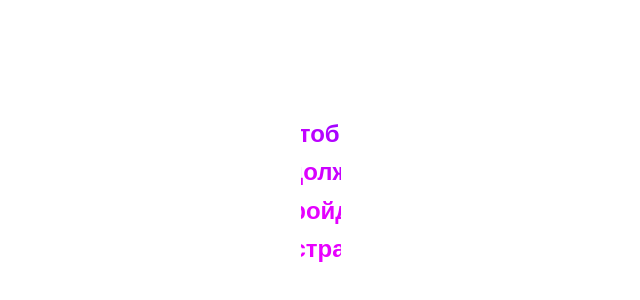
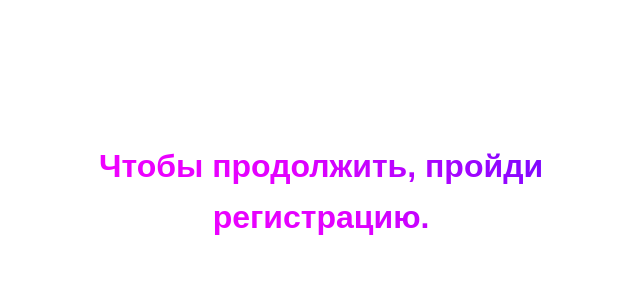
Before and after one commit to Dpqkqos/fsafsafaf, a Vue app: page / in a window 1280 px wide. Shown: the part 228-528 px from the top of the page, without its empty margins (319-959 px from the left). Built offline with nearby package versions, Linux system fonts and the light colour scheme.

Commit message:
Update RegistrationForm.vue

```diff
--- a/src/components/RegistrationForm.vue
+++ b/src/components/RegistrationForm.vue
@@ -6,12 +6,14 @@
         <h2>Привет!</h2>
       </div>
     </transition>
+
     <!-- Сообщение о регистрации -->
     <transition name="fade" @after-leave="showRegistrationForm = true">
       <div v-if="showRegistrationText" class="registration-text">
         <h3>Чтобы продолжить, пройди регистрацию.</h3>
       </div>
     </transition>
+
     <!-- Форма регистрации -->
     <transition name="slide-up">
       <div v-if="showRegistrationForm" class="registration-container">
@@ -39,13 +41,15 @@
           </div>
           <button type="submit" class="submit-button">Зарегистрироваться</button>
         </form>
+
         <!-- Прогноз на день -->
         <div v-if="forecast" class="forecast-section">
           <h3>Ваш прогноз на день:</h3>
           <p>{{ forecast }}</p>
         </div>
+
         <!-- Таймер -->
-        <div class="timer">
+        <div v-if="startTime" class="timer">
           <p>Время с момента регистрации: {{ formattedTime }}</p>
         </div>
       </div>
@@ -73,8 +77,8 @@ export default {
   },
   computed: {
     formattedTime() {
-      if (!this.startTime || !this.currentTime) return "00:00:00";
-      const diff = Math.floor((this.currentTime - this.startTime) / 1000);
+      if (!this.startTime) return "00:00:00";
+      const diff = Math.floor((Date.now() - this.startTime) / 1000);
       const hours = Math.floor(diff / 3600);
       const minutes = Math.floor((diff % 3600) / 60);
       const seconds = diff % 60;
@@ -82,11 +86,11 @@ export default {
     },
   },
   watch: {
-    showRegistrationText(newVal) {
-      if (newVal) {
+    showGreeting(newVal) {
+      if (!newVal) {
         setTimeout(() => {
-          this.showRegistrationText = false; // Скрыть текст через 3 секунды
-        }, 3000);
+          this.showRegistrationText = true;
+        }, 1000);
       }
     },
   },
@@ -99,12 +103,14 @@ export default {
         birthDate: this.birthDate,
         birthTime: this.birthTime,
       };
+
       try {
-        const response = await fetch("http://127.0.0.1:8000/register", {
+        const response = await fetch("https://your-api.com/register", {
           method: "POST",
           headers: { "Content-Type": "application/json" },
           body: JSON.stringify(userData),
         });
+
         if (!response.ok) throw new Error("Ошибка регистрации");
         const data = await response.json();
         this.forecast = data.forecast;
@@ -116,7 +122,6 @@ export default {
     },
     startTimer() {
       this.startTime = Date.now();
-      this.currentTime = Date.now();
       this.timerInterval = setInterval(() => {
         this.currentTime = Date.now();
       }, 1000);
@@ -129,7 +134,7 @@ export default {
   },
   mounted() {
     setTimeout(() => {
-      this.showGreeting = false; // Скрыть приветствие через 3 секунды
+      this.showGreeting = false;
     }, 3000);
   },
 };
@@ -143,10 +148,8 @@ export default {
   margin: 0;
   padding: 0;
 }
-html,
-body {
+html, body {
   height: 100vh;
-  line-height: 1.6;
   background: #fff;
   overflow: hidden;
 }
@@ -155,133 +158,58 @@ body {
   justify-content: center;
   align-items: center;
   height: 100vh;
-  overflow: hidden;
   position: relative;
 }
-
-.registration-text,
-.registration-container {
-  position: absolute;
-  top: 50%;
-  left: 50%;
-  transform: translate(-50%, -50%);
-  text-align: center;
-  color: #fff;
-}
-.greeting-message h2 {
+.greeting-message h2, .registration-text h3 {
   font-size: 2rem;
-  margin-bottom: 10px;
-  background: linear-gradient(45deg, #f700ff, #e100ff, #6708ff);
-  color: transparent;
-  -webkit-background-clip: text;
-}
-.registration-text h3 {
-  font-size: 1.5rem;
   background: linear-gradient(45deg, #f700ff, #e100ff, #6708ff);
   color: transparent;
   -webkit-background-clip: text;
 }
 
 /* Анимации */
-.fade-enter-active,
-.fade-leave-active {
+.fade-enter-active, .fade-leave-active {
   transition: opacity 1s ease;
 }
-.fade-enter-from,
-.fade-leave-to {
+.fade-enter-from, .fade-leave-to {
   opacity: 0;
 }
-.slide-up-enter-active,
-.slide-up-leave-active {
+.slide-up-enter-active {
   transition: transform 0.5s ease, opacity 0.5s ease;
 }
 .slide-up-enter-from {
-  transform: translate(-50%, 100%);
+  transform: translateY(50px);
   opacity: 0;
 }
-.slide-up-leave-to {
-  transform: translate(-50%, -100%);
-  opacity: 0;
-}
-.slide-up-enter-to,
-.slide-up-leave-from {
-  transform: translate(-50%, -50%);
+.slide-up-enter-to {
+  transform: translateY(0);
   opacity: 1;
 }
 
-
-/* Стили формы регистрации */
+/* Стили формы */
 .registration-container {
   width: 400px;
   padding: 20px;
   background: linear-gradient(45deg, #1f5bfe, #741efe, #6c11ff);
-  background-size: 400% 400%;
-  animation: gradient 4s ease infinite;
   border-radius: 10px;
-  box-shadow: 0 4px 10px rgba(0, 0, 0, 0.2);
-}
-.registration-container h2 {
-  margin-bottom: 20px;
-  font-size: 1.5rem;
 }
 .form-group {
   margin-bottom: 15px;
 }
-.form-group label {
-  display: block;
-  margin-bottom: 5px;
-  font-weight: bold;
-  color: #fff;
-}
 .form-group input {
   width: 100%;
   padding: 8px;
-  border: 1px solid rgba(255, 255, 255, 0.3);
-  border-radius: 4px;
   background: rgba(255, 255, 255, 0.1);
   color: #fff;
-}
-.form-group input::placeholder {
-  color: rgba(255, 255, 255, 0.7);
 }
 .submit-button {
   width: 100%;
   padding: 10px;
   background: #fb0eff;
   color: #fff;
-  border: none;
-  border-radius: 4px;
   cursor: pointer;
-  transition: background 0.3s ease;
 }
 .submit-button:hover {
   background: #e62ee6;
 }
-
-/* Секция прогноза */
-.forecast-section {
-  margin-top: 20px;
-  padding: 10px;
-  background: rgba(255, 255, 255, 0.1);
-  border-radius: 4px;
-}
-
-/* Таймер */
-.timer {
-  margin-top: 20px;
-  font-size: 1rem;
-  color: #fff;
-}
-
-@keyframes gradient {
-  0% {
-    background-position: 0% 50%;
-  }
-  50% {
-    background-position: 100% 50%;
-  }
-  100% {
-    background-position: 0% 50%;
-  }
-}
 </style>
```
